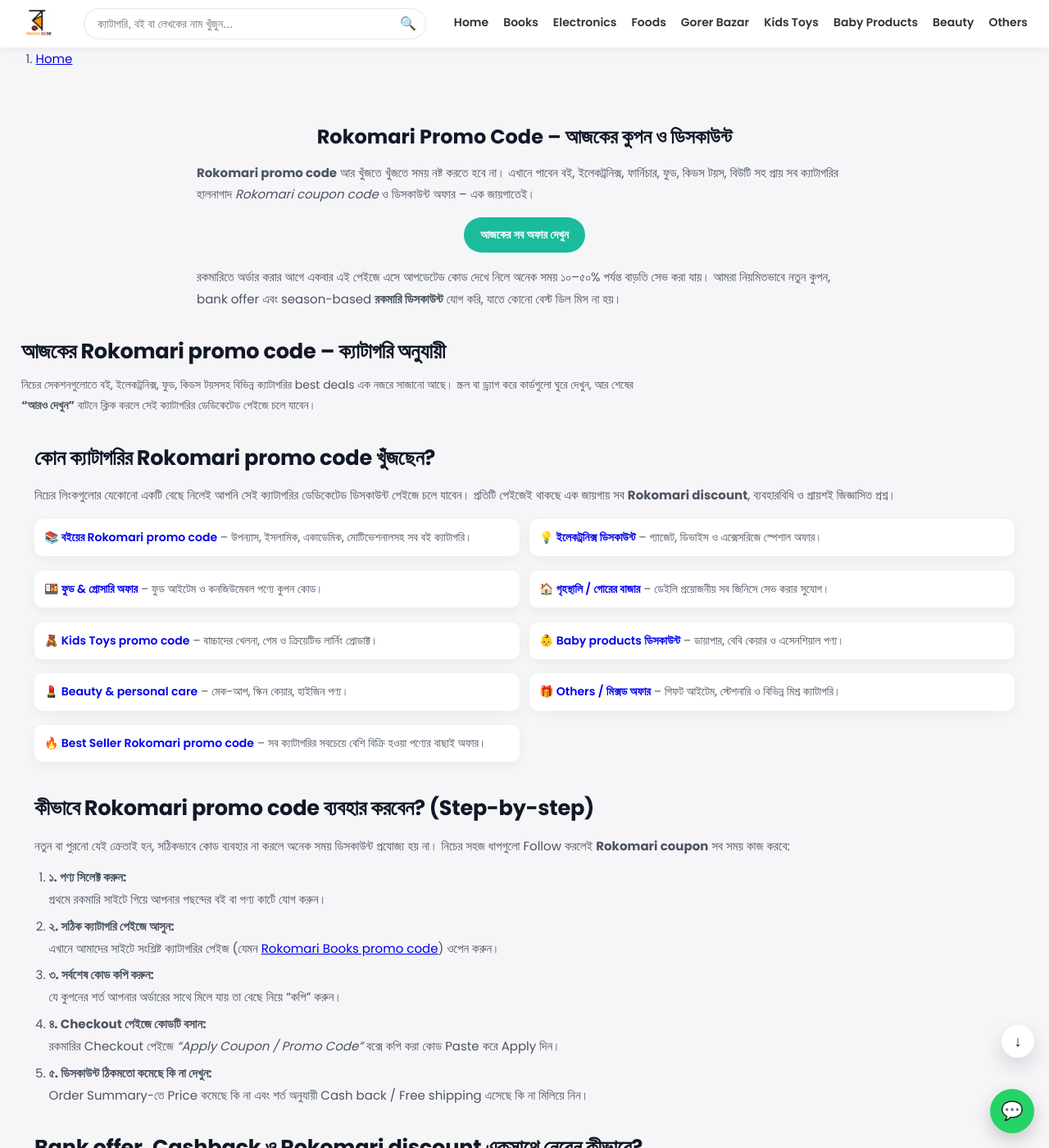
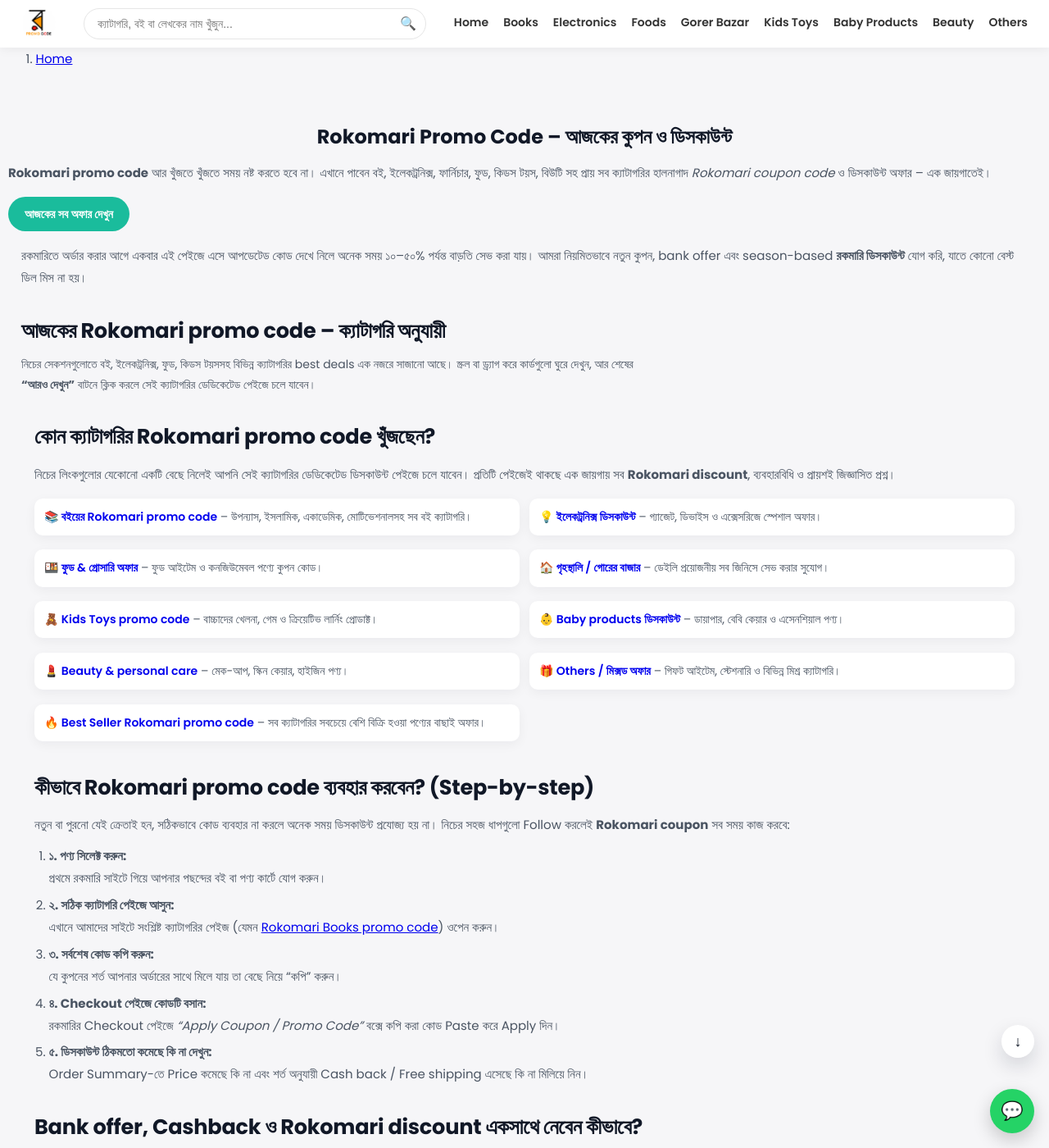
Before and after one commit to RokomariPromoCode/rokomaripromocode.github.io, a Jekyll site: the page built from index.md, in a window 1280 px wide and 1400 px high. Shown: the whole window at 82% size. Built offline with Jekyll 4.4.1, drawn with Linux system fonts in a browser that asks for light colours.

Commit message:
Update styles.css

```diff
--- a/assets/styles.css
+++ b/assets/styles.css
@@ -98,11 +98,13 @@
     line-height: 1.75;
   }
 }
+
+/* HERO INTRO / CTA */
 .home-hero{
   padding:32px 0 16px;
 }
 .hero-text{
-  max-width:780px;
+  max-width:100%;    /* full container width (no narrow centered box) */
 }
 .hero-lead{
   font-size:15px;
@@ -1284,30 +1286,3 @@
     padding: 10px 12px;
   }
 }
-
-/* Fix hero & intro alignment */
-.home-hero,
-.home-intro {
-  width: 100%;
-  display: flex;
-  justify-content: center;
-}
-
-.home-hero .hero-text,
-.home-intro p {
-  max-width: 800px;
-  margin: 0 auto;
-  text-align: center;
-}
-
-/* If you want hero text centered but intro text left-aligned */
-.home-intro p {
-  text-align: left;
-}
-.home-hero .hero-text h1 {
-  text-align: center;
-}
-
-.home-hero .hero-text p {
-  text-align: left;
-}
```
